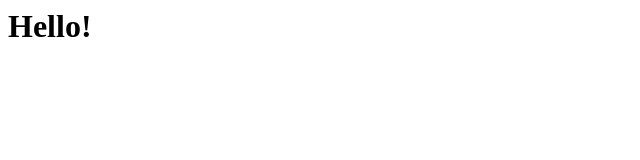
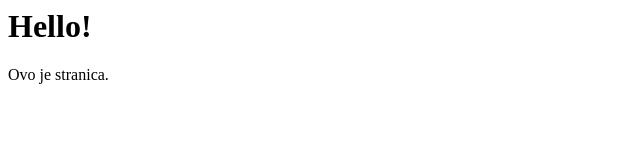
Before and after one commit to dstela141-debug/dstela141.github.io, a plain HTML site: page index.html in a window 1280 px wide. Shown: the full height of the page, 0-640 px from the left. Drawn offline with Linux system fonts and the light colour scheme.

Commit message:
Update index.html

```diff
--- a/index.html
+++ b/index.html
@@ -1 +1,2 @@
 <h1>Hello!</h1>
+<p>Ovo je stranica.</p>
```
